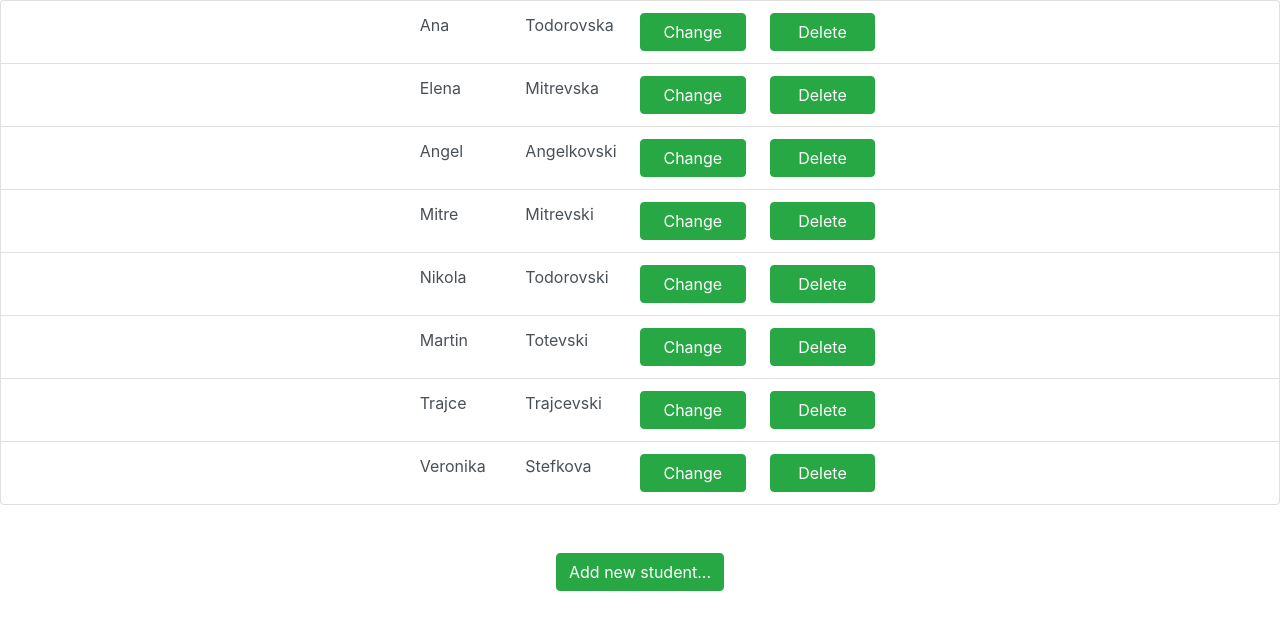
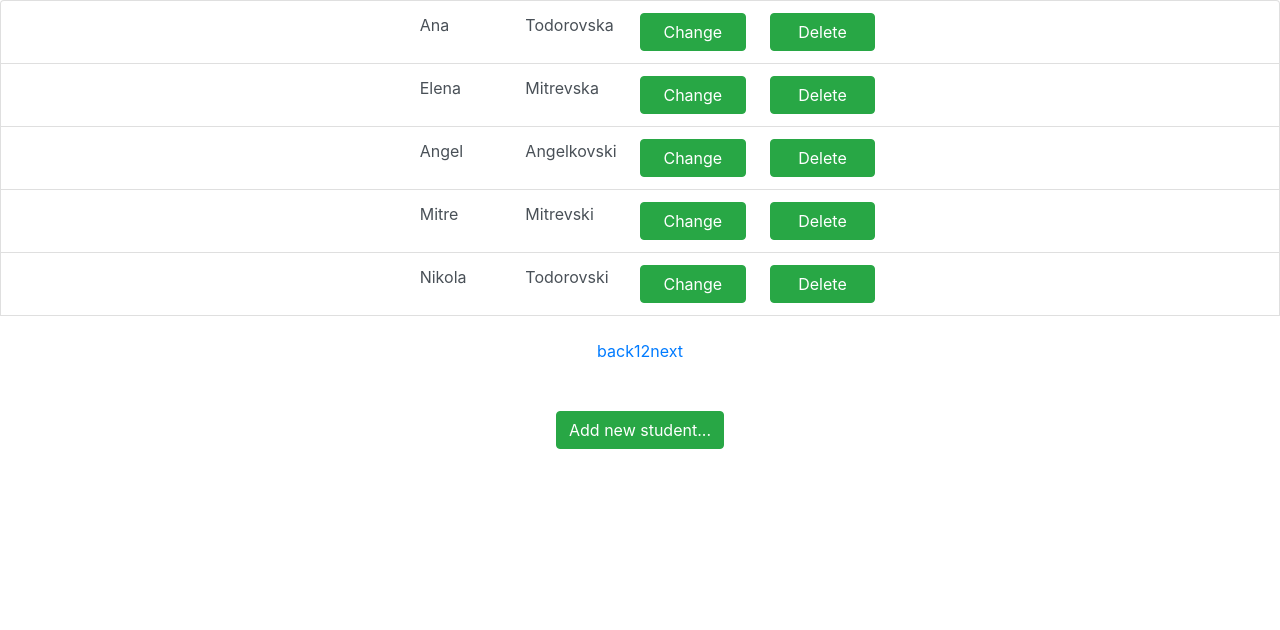
Before and after one commit to atodorovska/lab_web_programming, a React (Create React App) app: page / in a window 1280 px wide. Shown: the top 630 px of the page. Built offline with nearby package versions, Linux system fonts and the light colour scheme.

Commit message:
pagination added
-- to be styled and refactored

```diff
--- a/package.json
+++ b/package.json
@@ -4,8 +4,11 @@
   "private": true,
   "dependencies": {
     "bootstrap": "^4.1.3",
+    "font-awesome": "^4.7.0",
     "react": "^16.6.0",
     "react-dom": "^16.6.0",
+    "react-fontawesome": "^1.6.1",
+    "react-paginate": "^5.3.1",
     "react-scripts": "2.1.1"
   },
   "scripts": {
--- a/src/components/studentsList.js
+++ b/src/components/studentsList.js
@@ -1,25 +1,80 @@
 import React, { Component } from 'react';
+import ReactPaginate from 'react-paginate';
+
 import StudentItem from "./studentItem";
 
 class StudentsList extends React.Component {
 
     constructor(props) {
         super(props);
+
+        this.state = {
+            pageNum: 0,
+            pageSize: 5
+        }
+
+        this.handlePageClick = this.handlePageClick.bind(this);
     }
 
     render() {
 
-        return(
-            <ul className={"list-group"}>
-                {
-                    this.props.students.map(
-                    (element, index) => {
-                        return <StudentItem student={element} index={index} key={index} actionSelected={this.props.listActionSelected} actionDeleted={this.props.listActionDeleted}/>
-                    })
-                }
-            </ul>
+        // this is without pagination
+
+        // return(
+        //     <ul className={"list-group"}>
+        //         {
+        //             this.props.students.map(
+        //             (element, index) => {
+        //                 return <StudentItem student={element} index={index} key={index} actionSelected={this.props.listActionSelected} actionDeleted={this.props.listActionDeleted}/>
+        //             })
+        //         }
+        //     </ul>
+        // );
+
+        const offset = this.state.pageNum * this.state.pageSize;
+        const nextPageOffset = offset + this.state.pageSize;
+        const pageCount = Math.ceil(this.props.students.length / this.state.pageSize);
+        const students = this.getStudentsPage(offset, nextPageOffset);
+
+        return (
+
+            <div>
+
+                {students}
+
+                <ReactPaginate previousLabel={"back"}
+                               nextLabel={"next"}
+                               breakLabel={<a href="/#">...</a>}
+                               breakClassName={"break-me"}
+                               pageCount={pageCount}
+                               marginPagesDisplayed={2}
+                               pageRangeDisplayed={5}
+                               onPageChange={this.handlePageClick}
+                               containerClassName={"pagination my-4 justify-content-center"}
+                               activeClassName={"active"}
+                />
+
+            </div>
+
         );
     }
+
+    handlePageClick = (data) => {
+
+        let selected = data.selected;
+        this.setState({pageNum: selected});
+    };
+
+    getStudentsPage = (offset, nextPageOffset) => {
+
+        return this.props.students
+            .map((element, index) => {
+                return <StudentItem student={element} index={index} key={index} actionSelected={this.props.listActionSelected} actionDeleted={this.props.listActionDeleted}/>
+            })
+            .filter((student, index) => {
+                return index >= offset && index < nextPageOffset;
+            });
+    };
 }
 
 export default StudentsList;
```
Also changed, not shown: 1 other file (tests, documents, lock files or other folders).
